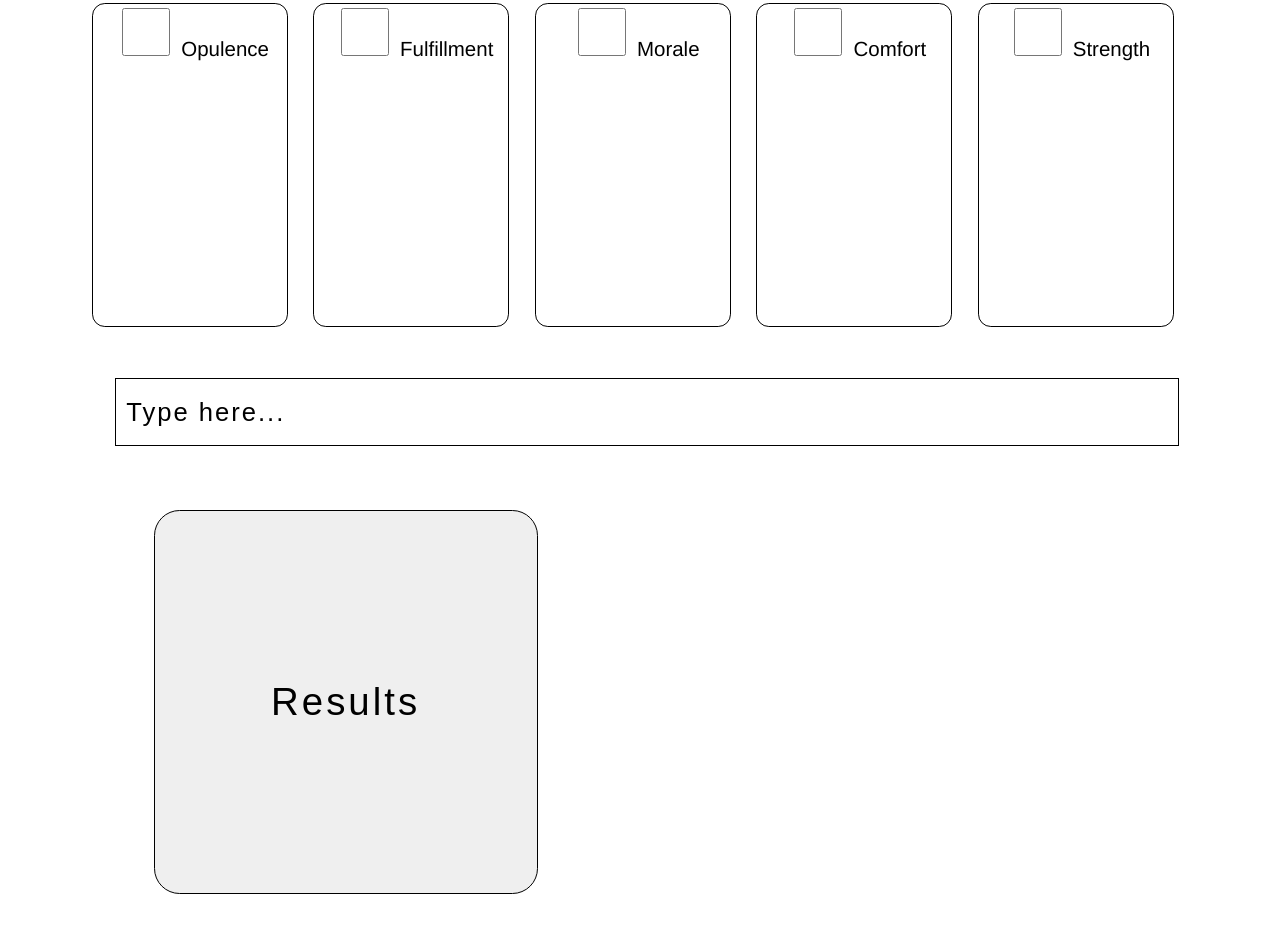
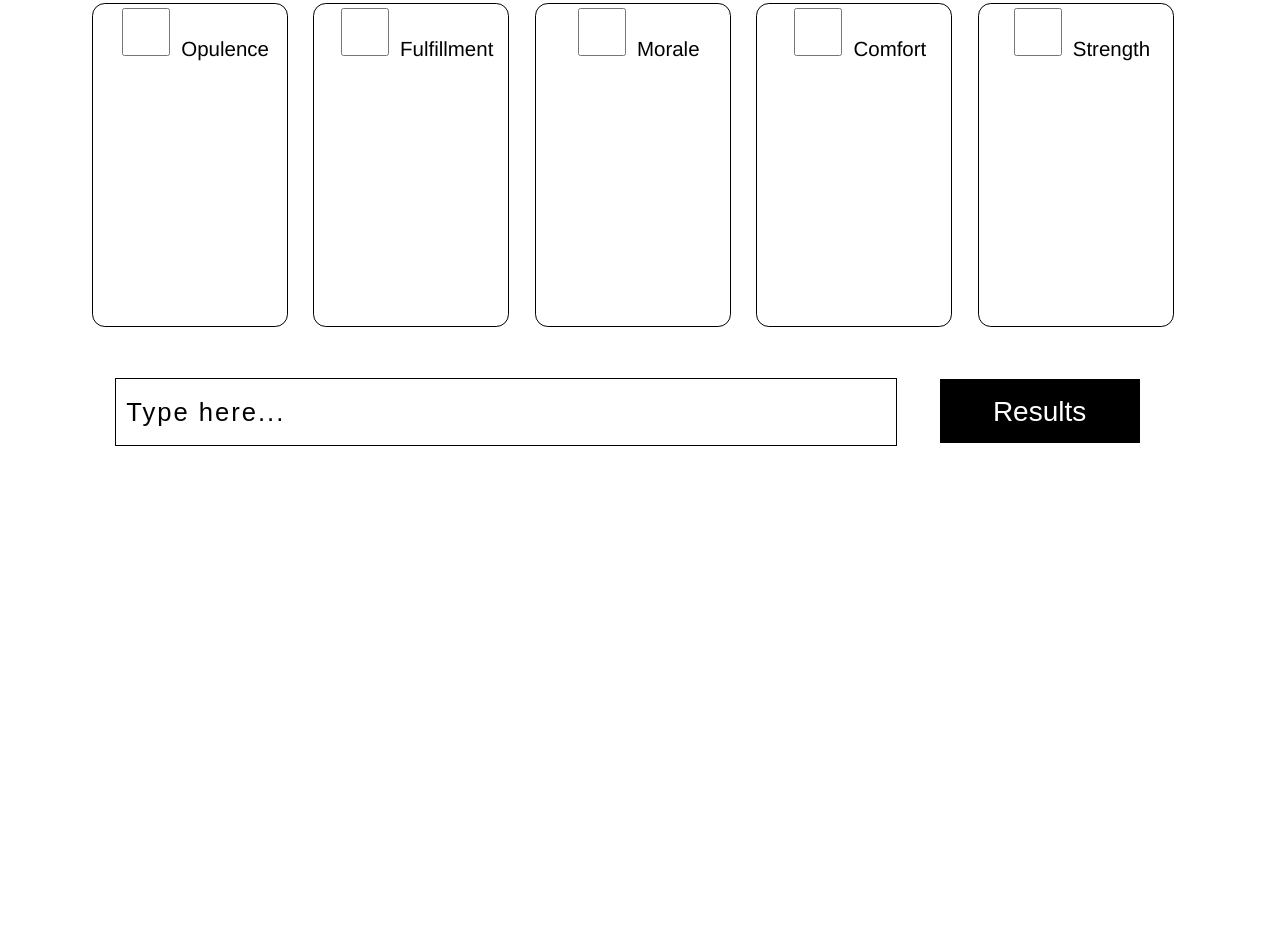
Before and after one commit to claue312/s20-core-interaction, a plain HTML site: page oblique-strategies/oblique2.html in a window 1280 px wide. Shown: the part 1740-2672 px from the top of the page. After the commit the page ends 2233 px from the top, so only its background shows below. Drawn offline with Linux system fonts and the light colour scheme.

Commit message:
put in work

```diff
--- a/oblique-strategies/assets/style2.css
+++ b/oblique-strategies/assets/style2.css
@@ -9,6 +9,7 @@ h2 {font-weight: normal;
 
 .whatuwant:hover {
   text-decoration: underline;
+  text-shadow: .8vw .8vw .8vw;
 }
 
 
@@ -75,28 +76,28 @@ input[type=checkbox] {
 
 .myForm {
   margin-left: 3vw;
-  padding-left: 10px;
+  /*padding-left: 10px;*/
   border: 1px solid black;
-  width: 82vw;
+  width: 60vw;
   height: 5vw;
   font-size: 2vw;
   letter-spacing: 2px;
-  margin-bottom: 5vw;
+  margin-bottom: 3vw;
+  padding-left: 10px;
 }
 
 
 .myForm:focus {
-  background-color: black;
-  color: white;
+  background-color: white;
+  color: blue;
 }
 
   .buttonAlert  {
-/*  margin-left: 2vw;*/
-  margin-left: 6vw;
-  border: 1px solid black;
+  background-color: white;
+  color: blue;
+  border: 1px dashed white;
   width: 30vw;
-  height: 30vw;
-  border-radius: 2vw 2vw 2vw 2vw;
+  height: 15vw;
   font-size: 2vw;
   letter-spacing: 3px;
   margin-bottom: 10vw;
@@ -106,14 +107,15 @@ input[type=checkbox] {
   }
 
 .buttonAlert:hover {
-  margin-left: 6vw;
-  color: black;
+  color: white;
+
+  background-color: blue;
   border-style: dashed;
   border-width: 1px;
-  transition: all 2.5s ease-in-out;
-  transform: rotate(360deg);
-  box-shadow: 1vw 1vw 1vw;
+  transition: all .5s ease-in-out;
+  box-shadow: 1vw 1vw 1vw black;
   text-decoration: underline;
+  text-transform: uppercase;
 
 
 
@@ -130,3 +132,51 @@ input[type=checkbox] {
 {
 
 }
+
+
+
+
+
+
+
+.button {
+  display: inline-block;
+  background-color: black;
+  border: none;
+  color: #FFFFFF;
+  text-align: center;
+  font-size: 28px;
+  padding: 10px;
+  width: 200px;
+  transition: all 0.5s;
+  cursor: pointer;
+  /*margin: 5px;*/
+  height: 5vw;
+  margin-left: 3vw;
+  padding-top: 1vw;
+margin-bottom: 1vw;}
+
+.button span {
+  cursor: pointer;
+  display: inline-block;
+  position: relative;
+  transition: 0.5s;
+}
+
+.button span:after {
+  content: '\00bb';
+  position: absolute;
+  opacity: 0;
+  top: 0;
+  right: -20px;
+  transition: 0.5s;
+}
+
+.button:hover span {
+  padding-right: 25px;
+}
+
+.button:hover span:after {
+  opacity: 1;
+  right: 0;
+}
--- a/oblique-strategies/oblique2.html
+++ b/oblique-strategies/oblique2.html
@@ -43,15 +43,13 @@
   </tr>
 </table>
 
-<form action="/oblique-strategies/work.html">
+<form action="https://claue312.github.io/s20-core-interaction/oblique-strategies/work.html" method="get">
     <input class="myForm" type="text" value="Type here..."></input>
-    <input class="buttonAlert" type="submit" value="Results"></input>
+    <!-- <input class="buttonAlert" type="submit" value="Results"></input> -->
+    <button action="https://claue312.github.io/s20-core-interaction/oblique-strategies/work.html" method="get"class="button" style="vertical-align:middle"><span>Results</span></button>
 </form>
 
 
 
-
-<script>
-</script>
 </body>
 </html>
```
Also changed, not shown: oblique-strategies/assets/work.css (+52 -0 lines), oblique-strategies/work.html (+21 -1 lines).
